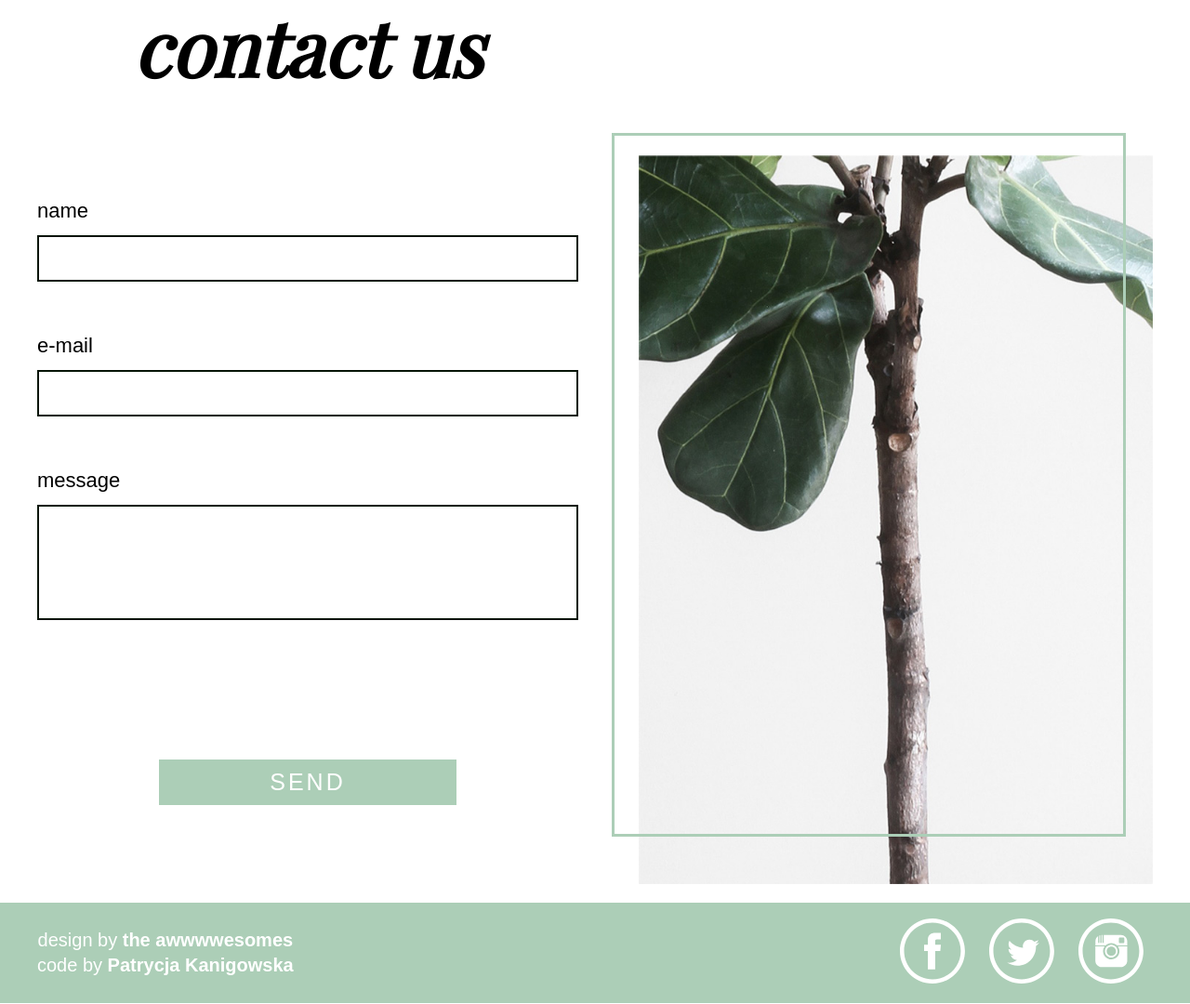
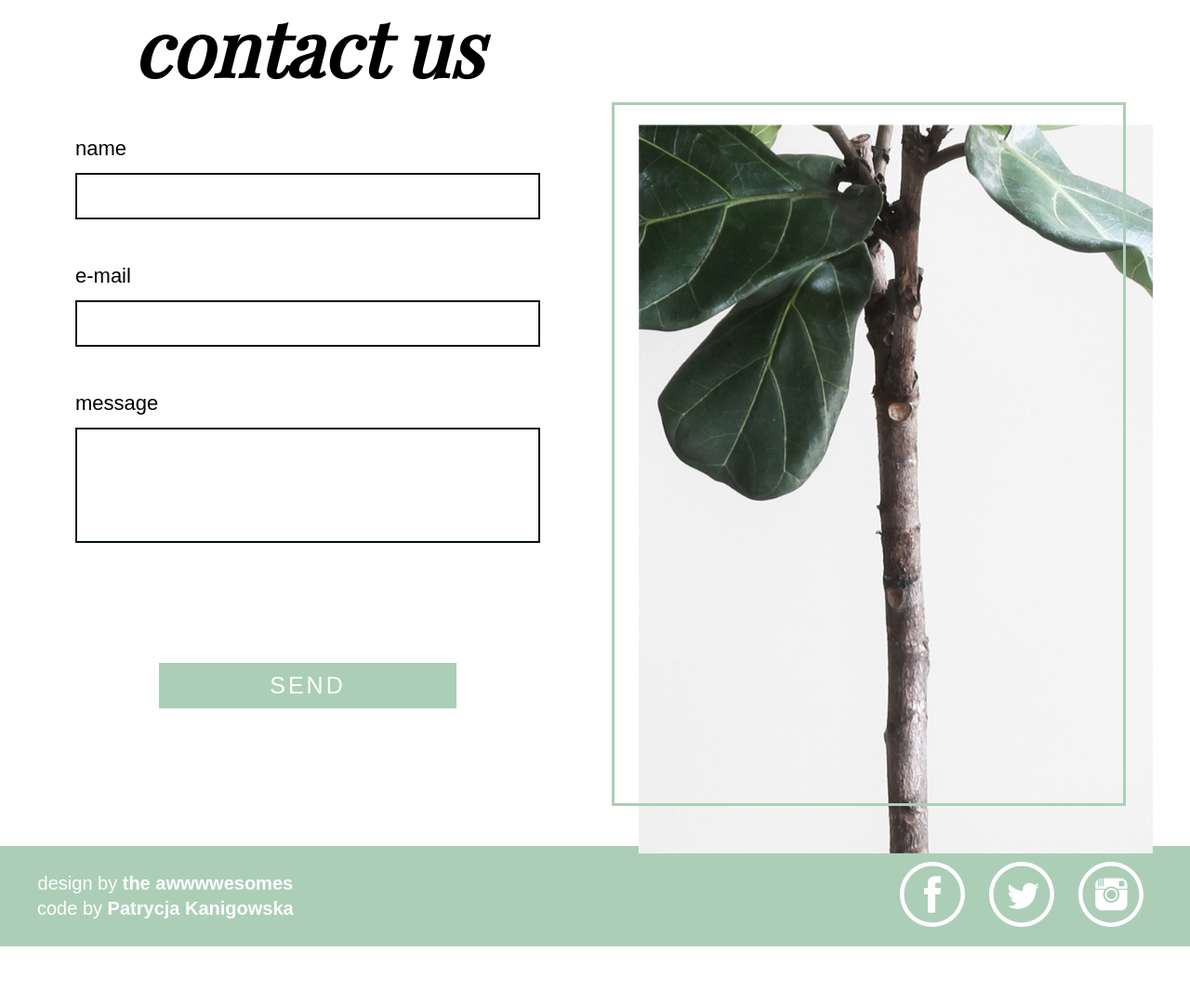
Before and after one commit to PatrycjaKanigowska/Planty, a plain HTML site: page index.html in a window 1280 px wide. Shown: the part 1700-2780 px from the top of the page at 93% size. After the commit the page ends 2719 px from the top, so only its background shows below. Drawn offline with nearby package versions, Linux system fonts and the light colour scheme; a web font is replaced by a local one.

Commit message:
Organize styles for tablets

```diff
--- a/css/style.css
+++ b/css/style.css
@@ -231,8 +231,8 @@ label {
 }
 
 .contact form {
-    //width: 400px;
-    max-width: 100%;
+    width: 100%;
+    max-width: 400px;
     margin: 0 auto;
 }
 
@@ -335,7 +335,7 @@ footer p {
 
 /* ------------------------768px--------------------------------- */
 @media (min-width: 768px) {
-
+    /*----Fonts----*/
     h2 {
         font-size: 50px;
     }
@@ -349,14 +349,7 @@ footer p {
         font-size: 20px;
     }
 
-    .description {
-        padding-bottom: 30px;
-    }
-
-    .role {
-        padding-bottom: 40px;
-    }
-
+    /*----Header----*/
     nav li {
         display: inline-block;
         padding: 10px 3%;
@@ -366,6 +359,7 @@ footer p {
         text-align: center;
     }
 
+    /*----About----*/
     .about article {
         display: grid;
         grid-template-columns: 40% 57%;
@@ -416,18 +410,24 @@ footer p {
     margin-bottom: 15px;
 }
 */
+     /*----Reviews----*/
+    .description {
+        padding-bottom: 30px;
+    }
 
+    .role {
+        padding-bottom: 40px;
+    }
+
+    /*----Contact----*/
     .contact .container {
         display: grid;
         grid-template-columns: 1fr minmax(403px, 1fr);
         grid-gap: 3%;
         grid-template-areas:
-            "h fig2"
+            "h ."
+            "f fig2"
             "f fig2";
-    }
-
-    .plant-2::after {
-        height: 96.5%;
     }
 
     .contact h2 {
@@ -441,7 +441,22 @@ footer p {
 
     .contact figure {
         grid-area: fig2;
-        margin-top: 34%;
+        //margin-top: 34%;
+    }
+
+    .plant-2::after {
+        height: 96.5%;
+    }
+
+    h2 {
+        font-size: 32px;
+        margin-top: 20px;
+        margin-bottom: 15px;
+    }
+
+    /*----Formr----*/
+    .contact form {
+        max-width: 500px;
     }
 
     .btn {
@@ -459,20 +474,15 @@ footer p {
         margin-top: 10%;
     }
 
-    h2 {
-        font-size: 32px;
-        margin-top: 20px;
-        margin-bottom: 15px;
+    /*----Footer----*/
+    footer .container {
+        display: flex;
+        flex-direction: row;
+        justify-content: space-between;
     }
 
     .icons, footer p {
         display: inline-block;
-    }
-
-    footer .container {
-        display: flex;
-        flex-direction: row;
-        justify-content: space-between;
     }
 
     footer p {
```
